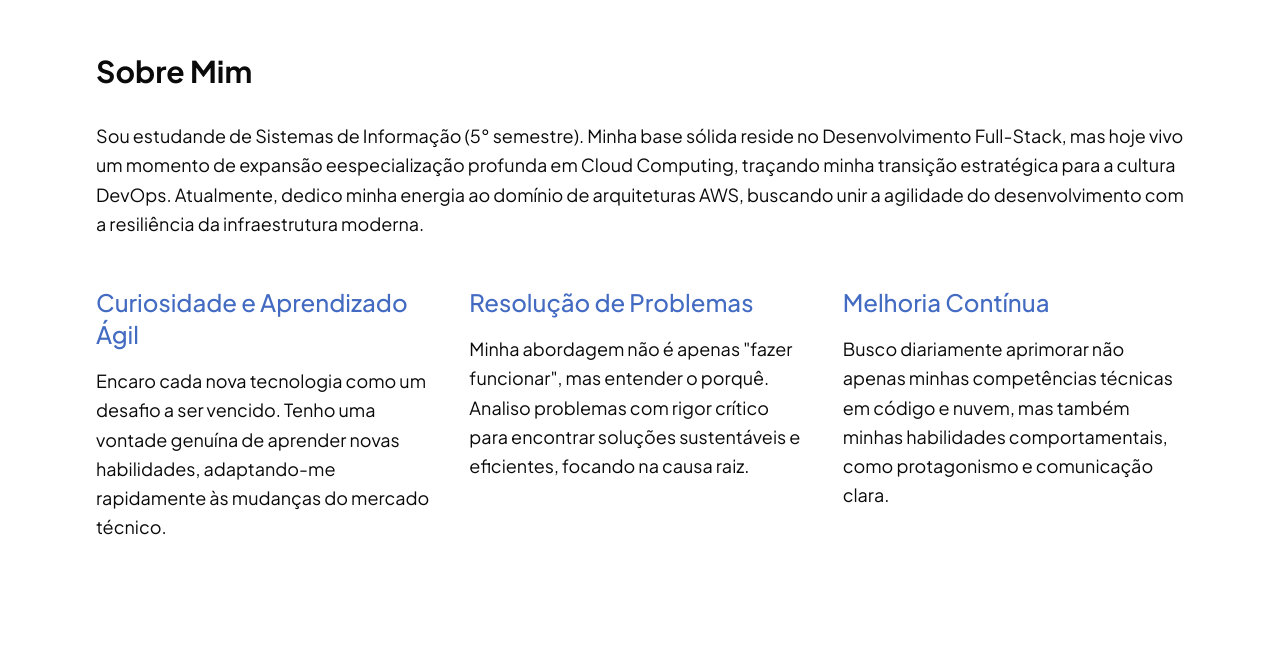
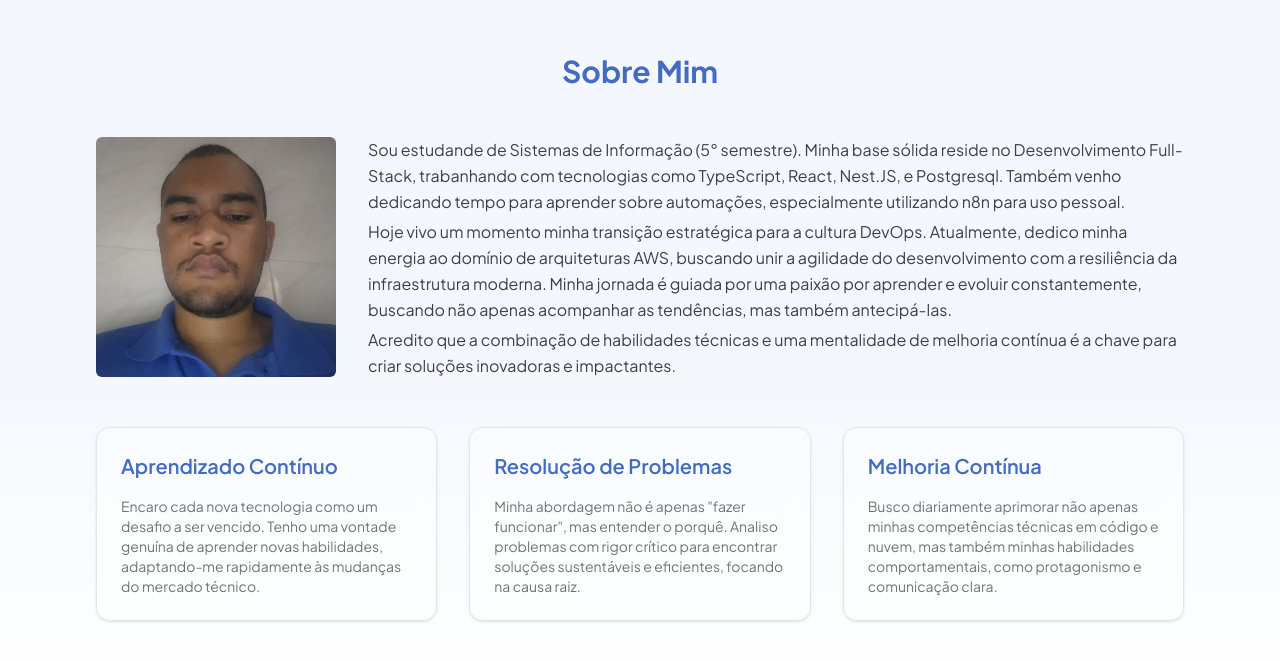
Before and after one commit to Israel-SoaresPorto/portfolio, a Next.js app: page / in a window 1280 px wide. Shown: the part 811-1472 px from the top of the page. Built offline with nearby package versions, Linux system fonts and the light colour scheme.

Commit message:
refactor(ui): atualizar seção "Sobre Mim" com nova estrutura e imagem
- aplicando imagem na seção, alterar diferenciais para card.

```diff
--- a/components/sections/about.tsx
+++ b/components/sections/about.tsx
@@ -1,56 +1,102 @@
+import { Card, CardContent, CardDescription, CardTitle } from "../ui/card";
+import Image from "next/image";
+
 export function About() {
   return (
     <section
-      className="w-full place-items-center bg-background-secondary px-4 md:px-12 lg:px-24 py-16"
+      className="bg-linear-to-t from-background via-background-gradient-middle/25 via-50% to-background-gradient-end/20 w-full place-items-center bg-background-secondary px-6 sm:px-12 lg:px-24 py-16"
       id="sobre"
     >
-      <div className="max-w-7xl">
+      <div className="max-w-7xl flex flex-col gap-12">
         {/* Título principal */}
-        <h2 className="text-3xl font-bold mb-8">Sobre Mim</h2>
+        <h2 className="text-3xl font-bold text-primary text-center">
+          Sobre Mim
+        </h2>
+        {/* Container principal com foto e introdução */}
+        <div className="flex flex-col items-center gap-8 md:flex-row md:items-start">
+          {/* Foto de perfil */}
+          <Image
+            src="/images/profile.jpg"
+            alt="Foto de perfil de Israel Soares Porto"
+            width={240}
+            height={240}
+            className="object-cover rounded-sm"
+          />
           {/* Parágrafo introdutório */}
-        <p className="text-base md:text-lg leading-relaxed mb-12 text-foreground">
+          <div className="space-y-1">
+            <p className="text-base leading-relaxed text-zinc-700 dark:text-zinc-300">
               Sou estudande de Sistemas de Informação (5° semestre). Minha base
-          sólida reside no Desenvolvimento Full-Stack, mas hoje vivo um momento
-          de expansão eespecialização profunda em Cloud Computing, traçando
-          minha transição estratégica para a cultura DevOps. Atualmente, dedico
-          minha energia ao domínio de arquiteturas AWS, buscando unir a
-          agilidade do desenvolvimento com a resiliência da infraestrutura
-          moderna.
+              sólida reside no Desenvolvimento Full-Stack, trabanhando com
+              tecnologias como TypeScript, React, Nest.JS, e Postgresql. Também
+              venho dedicando tempo para aprender sobre automações,
+              especialmente utilizando n8n para uso pessoal.
             </p>
+            <p className="text-base leading-relaxed text-zinc-700 dark:text-zinc-300">
+              Hoje vivo um momento minha transição estratégica para a cultura
+              DevOps. Atualmente, dedico minha energia ao domínio de
+              arquiteturas AWS, buscando unir a agilidade do desenvolvimento com
+              a resiliência da infraestrutura moderna. Minha jornada é guiada
+              por uma paixão por aprender e evoluir constantemente, buscando não
+              apenas acompanhar as tendências, mas também antecipá-las.
+            </p>
+            <p className="text-base leading-relaxed text-zinc-700 dark:text-zinc-300">
+              Acredito que a combinação de habilidades técnicas e uma
+              mentalidade de melhoria contínua é a chave para criar soluções
+              inovadoras e impactantes.
+            </p>
+          </div>
+        </div>
         {/* Grid de características */}
-        <div className="grid grid-cols-1 md:grid-cols-3 gap-8 md:items-baseline">
+        <div className="grid grid-cols-1 md:grid-cols-3 gap-8">
           {/* Aprendizado Contínuo */}
-          <div>
-            <h3 className="mb-4 text-primary text-2xl font-medium">
-              Curiosidade e Aprendizado Ágil
-            </h3>
-            <p className="text-base md:text-lg leading-relaxed text-foreground">
+          <Card
+            role="article"
+            className="bg-background/30 backdrop-blur-lg hover:shadow-sm transition-shadow duration-300 hover:shadow-primary/50"
+          >
+            <CardContent>
+              <CardTitle className="text-xl text-primary mb-4">
+                <h3>Aprendizado Contínuo</h3>
+              </CardTitle>
+              <CardDescription>
                 Encaro cada nova tecnologia como um desafio a ser vencido. Tenho
                 uma vontade genuína de aprender novas habilidades, adaptando-me
                 rapidamente às mudanças do mercado técnico.
-            </p>
-          </div>
-          <div>
-            <h3 className="mb-4 text-primary text-2xl font-medium">
-              Resolução de Problemas
-            </h3>
-            <p className="text-base md:text-lg leading-relaxed text-foreground">
+              </CardDescription>
+            </CardContent>
+          </Card>
+          {/* Resolução de Problemas */}
+          <Card
+            role="article"
+            className="bg-background/30 backdrop-blur-lg hover:shadow-sm transition-shadow duration-300 hover:shadow-primary/50"
+          >
+            <CardContent>
+              <CardTitle className="text-xl text-primary mb-4">
+                <h3>Resolução de Problemas</h3>
+              </CardTitle>
+              <CardDescription>
                 Minha abordagem não é apenas &quot;fazer funcionar&quot;, mas
                 entender o porquê. Analiso problemas com rigor crítico para
                 encontrar soluções sustentáveis e eficientes, focando na causa
                 raiz.
-            </p>
-          </div>
-          <div>
-            <h3 className="mb-4 text-primary text-2xl font-medium">
-              Melhoria Contínua
-            </h3>
-            <p className="text-base md:text-lg leading-relaxed text-foreground">
+              </CardDescription>
+            </CardContent>
+          </Card>
+          {/* Melhoria Contínua */}
+          <Card
+            role="article"
+            className="bg-background/30 backdrop-blur-lg hover:shadow-sm transition-shadow duration-300 hover:shadow-primary/50"
+          >
+            <CardContent>
+              <CardTitle className="text-xl text-primary mb-4">
+                <h3>Melhoria Contínua</h3>
+              </CardTitle>
+              <CardDescription>
                 Busco diariamente aprimorar não apenas minhas competências
                 técnicas em código e nuvem, mas também minhas habilidades
                 comportamentais, como protagonismo e comunicação clara.
-            </p>
-          </div>
+              </CardDescription>
+            </CardContent>
+          </Card>
         </div>
       </div>
     </section>
--- /dev/null
+++ b/components/ui/card.tsx
@@ -0,0 +1,92 @@
+import * as React from "react"
+
+import { cn } from "@/lib/utils"
+
+function Card({ className, ...props }: React.ComponentProps<"div">) {
+  return (
+    <div
+      data-slot="card"
+      className={cn(
+        "bg-card text-card-foreground flex flex-col gap-6 rounded-xl border py-6 shadow-sm",
+        className
+      )}
+      {...props}
+    />
+  )
+}
+
+function CardHeader({ className, ...props }: React.ComponentProps<"div">) {
+  return (
+    <div
+      data-slot="card-header"
+      className={cn(
+        "@container/card-header grid auto-rows-min grid-rows-[auto_auto] items-start gap-2 px-6 has-data-[slot=card-action]:grid-cols-[1fr_auto] [.border-b]:pb-6",
+        className
+      )}
+      {...props}
+    />
+  )
+}
+
+function CardTitle({ className, ...props }: React.ComponentProps<"div">) {
+  return (
+    <div
+      data-slot="card-title"
+      className={cn("leading-none font-semibold", className)}
+      {...props}
+    />
+  )
+}
+
+function CardDescription({ className, ...props }: React.ComponentProps<"div">) {
+  return (
+    <div
+      data-slot="card-description"
+      className={cn("text-muted-foreground text-sm", className)}
+      {...props}
+    />
+  )
+}
+
+function CardAction({ className, ...props }: React.ComponentProps<"div">) {
+  return (
+    <div
+      data-slot="card-action"
+      className={cn(
+        "col-start-2 row-span-2 row-start-1 self-start justify-self-end",
+        className
+      )}
+      {...props}
+    />
+  )
+}
+
+function CardContent({ className, ...props }: React.ComponentProps<"div">) {
+  return (
+    <div
+      data-slot="card-content"
+      className={cn("px-6", className)}
+      {...props}
+    />
+  )
+}
+
+function CardFooter({ className, ...props }: React.ComponentProps<"div">) {
+  return (
+    <div
+      data-slot="card-footer"
+      className={cn("flex items-center px-6 [.border-t]:pt-6", className)}
+      {...props}
+    />
+  )
+}
+
+export {
+  Card,
+  CardHeader,
+  CardFooter,
+  CardTitle,
+  CardAction,
+  CardDescription,
+  CardContent,
+}
```
Also changed, not shown: public/images/profile.jpg (added), 1 other file (tests, documents, lock files or other folders). Lines whose indentation alone changed are shown as unchanged.
